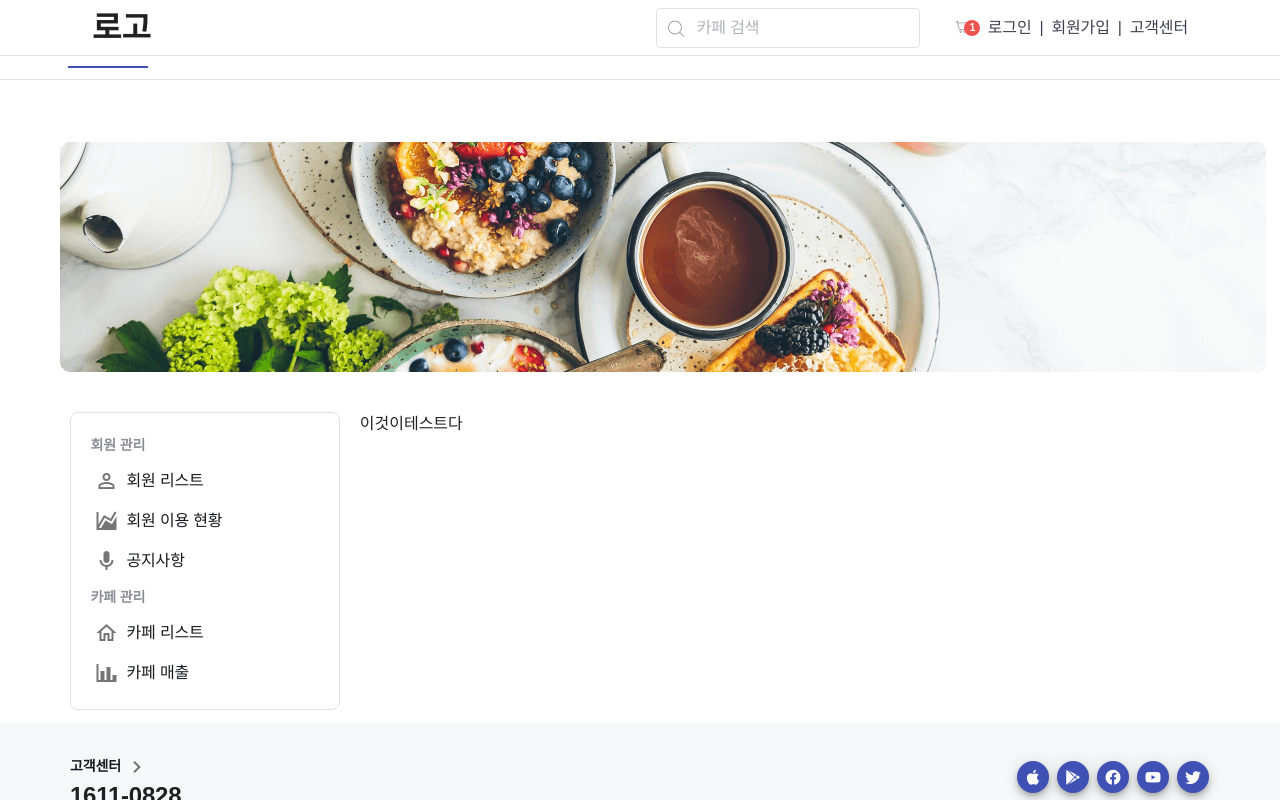
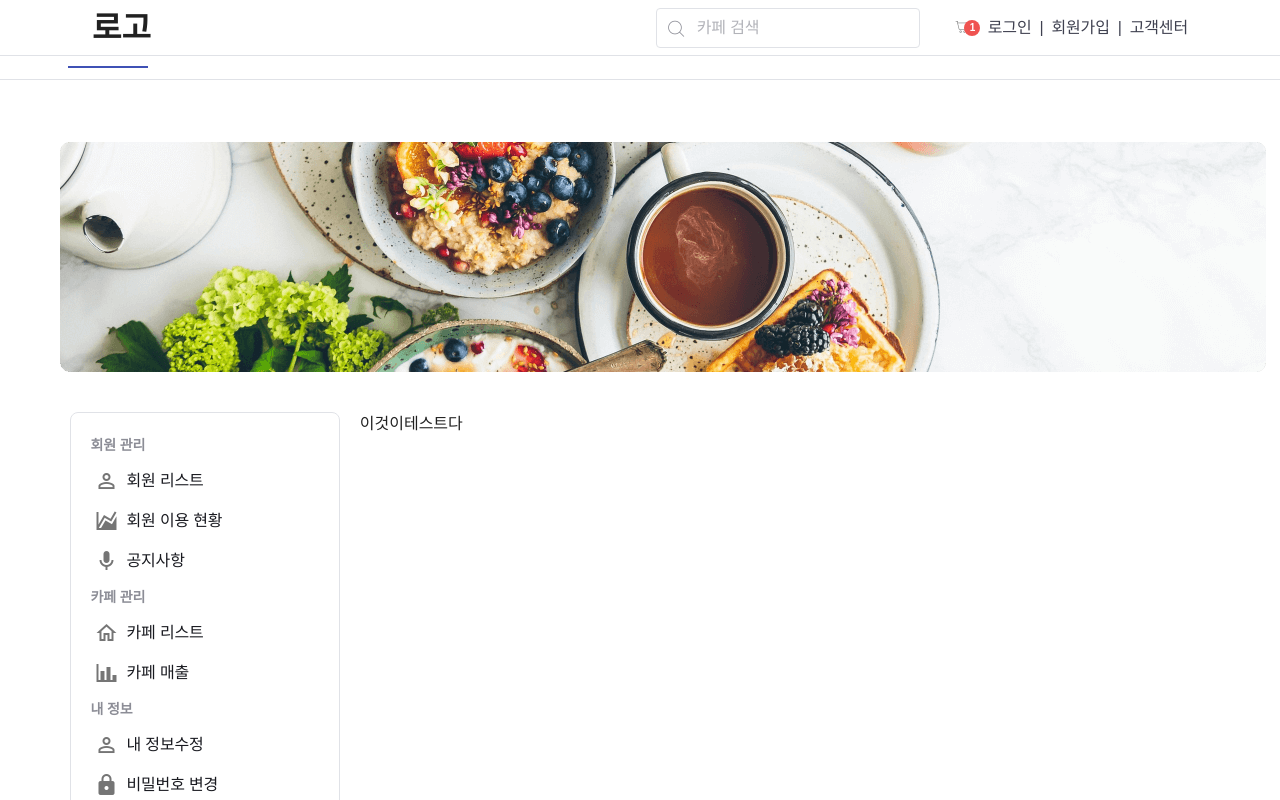
Before and after one commit to sknyuki/AroundCafe, a Vue app in the folder cafefront/around_cafe/: page /admin in a window 1280 px wide. Shown: the top 800 px of the page. Built offline with nearby package versions, Linux system fonts and the light colour scheme.

Commit message:
✅ Add Sidebar link

```diff
--- a/cafefront/around_cafe/src/components/admin/AdminSidebar.vue
+++ b/cafefront/around_cafe/src/components/admin/AdminSidebar.vue
@@ -21,6 +21,21 @@
       </header>
       <ul>
         <li class="mysidebar-list" v-for="item in sidebarTwo" :key="item.id">
+          <router-link class="mysidebar-link" :to="item.link">
+            <div class="mysidebar-test">
+              <v-icon>{{ item.icon }}</v-icon>
+              <p>{{ item.title }}</p>
+            </div>
+          </router-link>
+        </li>
+      </ul>
+    </div>
+    <div class="mysidebar-content">
+      <header>
+        <h1>{{ infoTh }}</h1>
+      </header>
+      <ul>
+        <li class="mysidebar-list" v-for="item in sidebarTh" :key="item.id">
           <router-link class="mysidebar-link" :to="item.link">
             <div class="mysidebar-test">
               <v-icon>{{ item.icon }}</v-icon>
@@ -71,8 +86,29 @@ export default {
           link: "/",
         },
       ],
+      sidebarTh: [
+        {
+          id: 1,
+          icon: "mdi-account-outline",
+          title: "내 정보수정",
+          link: "/",
+        },
+        {
+          id: 2,
+          icon: "mdi-lock",
+          title: "비밀번호 변경",
+          link: "/",
+        },
+        {
+          id: 3,
+          icon: "mdi-email-outline",
+          title: "문의사항",
+          link: "/",
+        },
+      ],
       infoOne: "회원 관리",
       infoTwo: "카페 관리",
+      infoTh: "내 정보",
     }
   },
 }
--- a/cafefront/around_cafe/src/components/cafe/CafeSidebar.vue
+++ b/cafefront/around_cafe/src/components/cafe/CafeSidebar.vue
@@ -66,7 +66,7 @@ export default {
           id: 5,
           icon: "mdi-message-text-outline",
           title: "고객 리뷰",
-          link: "/",
+          link: "/cafereview",
         },
         {
           id: 6,
@@ -84,6 +84,12 @@ export default {
         },
         {
           id: 2,
+          icon: "mdi-lock",
+          title: "비밀번호 변경",
+          link: "/cafepw",
+        },
+        {
+          id: 3,
           icon: "mdi-email-outline",
           title: "문의사항",
           link: "/",
--- a/cafefront/around_cafe/src/components/mypage/MySidebar.vue
+++ b/cafefront/around_cafe/src/components/mypage/MySidebar.vue
@@ -72,6 +72,12 @@ export default {
         },
         {
           id: 2,
+          icon: "mdi-lock",
+          title: "비밀번호 변경",
+          link: "/",
+        },
+        {
+          id: 3,
           icon: "mdi-email-outline",
           title: "문의사항",
           link: "/",
```
